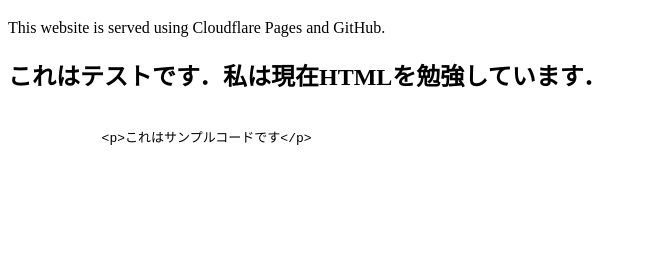
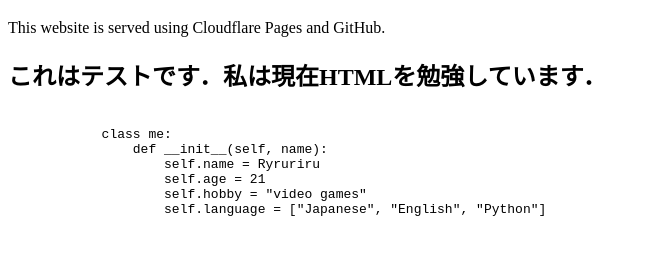
Before and after one commit to Ryruriru/my-profile, a plain HTML site: page index.html in a window 1280 px wide. Shown: the part 61-316 px from the top of the page, without its empty margins (0-647 px from the left). Drawn offline with Linux system fonts and the light colour scheme.

Commit message:
自己紹介？

```diff
--- a/index.html
+++ b/index.html
@@ -11,7 +11,12 @@
 
     <pre>
         <code>
-            &lt;p&gt;これはサンプルコードです&lt;/p&gt;
+            class me:
+                def __init__(self, name):
+                    self.name = Ryruriru
+                    self.age = 21
+                    self.hobby = "video games"
+                    self.language = ["Japanese", "English", "Python"]
         </code>
     </pre>
 
```
